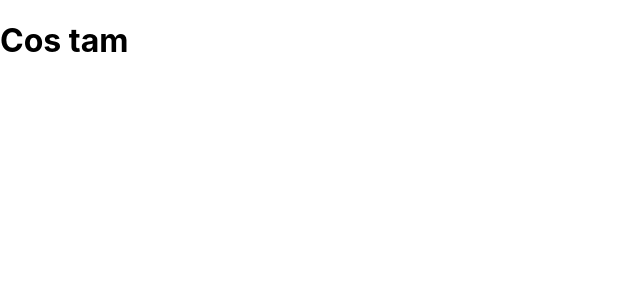
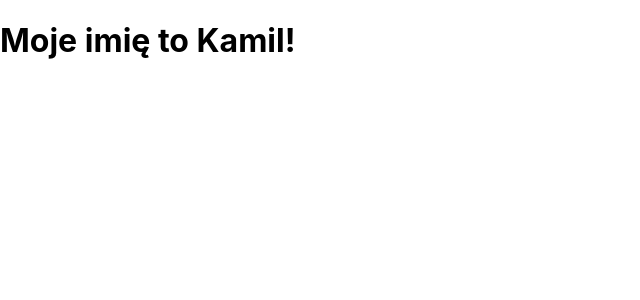
Before and after one commit to twerno/isareactporta, a React (Create React App) app in the folder day1_2/my-app/: page / in a window 1280 px wide. Shown: the top 300 px of the page, without its empty margins (0-640 px from the left). Built offline with nearby package versions, Linux system fonts and the light colour scheme.

Commit message:
Create MyName component

```diff
--- a/day1_2/my-app/src/App.js
+++ b/day1_2/my-app/src/App.js
@@ -1,7 +1,8 @@
+import MyName from './MyName';
 
 function App() {
   return (
-    <h1>Cos tam</h1>
+    <MyName />
   );
 }
 
--- /dev/null
+++ b/day1_2/my-app/src/MyName.js
@@ -0,0 +1,5 @@
+function MyName() {
+    return <h1>Moje imię to Kamil!</h1>
+}
+
+export default MyName;
```
